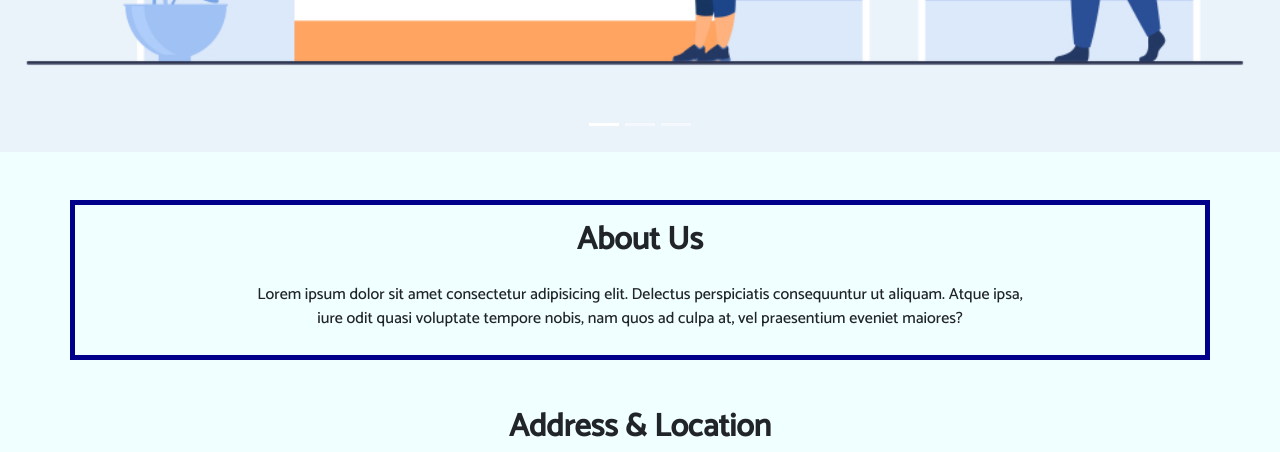
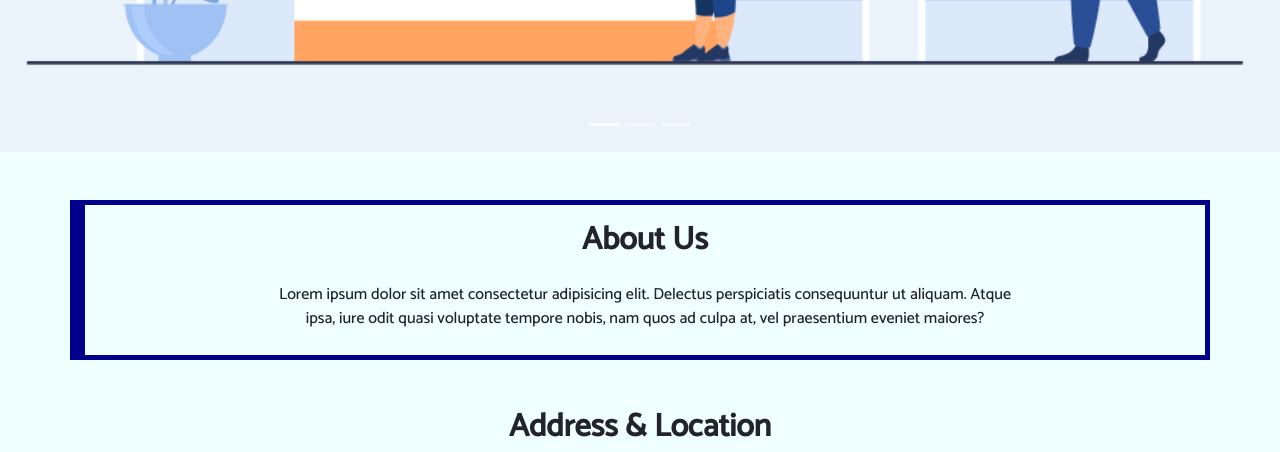
Before and after one commit to RaswanthGS/Medicals, a Django app: page / in a window 1280 px wide. Shown: the part 757-1209 px from the top of the page. Run offline with Django 4.2, Linux system fonts and the light colour scheme; parts of the project's set-up code (start-up, migrations or seed data) failed here and were passed over; some libraries are stand-ins or nearby versions.

Commit message:
Update base.html

```diff
--- a/my_project/blog/templates/blog/base.html
+++ b/my_project/blog/templates/blog/base.html
@@ -83,7 +83,7 @@
         </div>
 
         <div class="container-fluid">
-            <div class="container my-5" style="text-align: center; background-color: azure; border: 5px solid darkblue; ">
+            <div class="container my-5" style="text-align: center; background-color: azure; border: 5px solid darkblue; border-left: 15px solid darkblue; ">
                 <h2 class="my-3"><b>About Us</b></h2>
                 <div class="my-4" style="margin-left: 15%; margin-right: 15%;">
                     <h7 >Lorem ipsum dolor sit amet consectetur adipisicing elit. Delectus perspiciatis consequuntur ut aliquam. Atque ipsa, iure odit quasi voluptate tempore nobis, nam quos ad culpa at, vel praesentium eveniet maiores?</h7>
```
